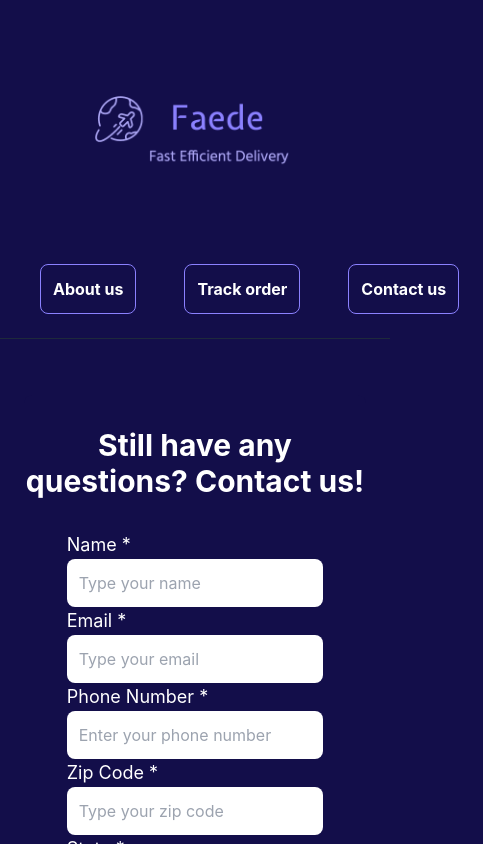
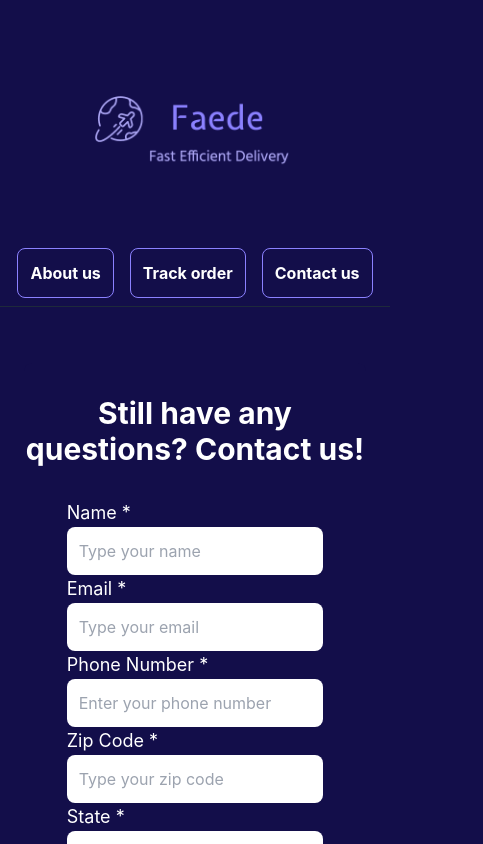
Before and after one commit to loliveira1945/FAEDE, a React (Create React App) app: page /contactUs in a window 390 px wide. Shown: the top 844 px of the page, 483 px wide, since content can reach past the window. Built offline with nearby package versions, Linux system fonts and the light colour scheme.

Commit message:
navigation button adjustments

```diff
--- a/src/components/Button/index.tsx
+++ b/src/components/Button/index.tsx
@@ -9,7 +9,7 @@ type BotaoProps = {
     onClick?: (event: React.MouseEvent<HTMLButtonElement>) => void;
 };
 
-const buttonStyles = 'w-1/4 m-6 p-3 rounded-lg font-bold whitespace-nowrap border border-customColorPurple transition-colors duration-300 ease-in-out hover:bg-customColorPurple hover:bg-gradient-to-l hover:from-transparent hover:via-transparent hover:to-customColorPurple';
+const buttonStyles = 'w-auto m-6 p-3 sm:m-2 rounded-lg font-bold whitespace-nowrap border border-customColorPurple transition-colors duration-300 ease-in-out hover:bg-customColorPurple hover:bg-gradient-to-l hover:from-transparent hover:via-transparent hover:to-customColorPurple';
 
 export default function Button({ typeButton = "button", children, routeButton, className = buttonStyles }: BotaoProps) {
   const history = useNavigate();
--- a/src/pages/Header/index.tsx
+++ b/src/pages/Header/index.tsx
@@ -3,7 +3,7 @@ import logoHeader from '../../images/logoFAEDE.png'
 
 export default function Header() {
     return (
-      <div className='flex flex-wrap items-center justify-around w-full container mx-auto px-4 md:px-8 border-b border-slate-800'>
+      <div className='flex flex-wrap items-center justify-around w-full container mx-auto px-4 md:px-8 sm:m-0 sm:p-0 border-b border-slate-800'>
         <a href='/'>
           <img src={logoHeader} alt='Logo FAEDE' width="240px"/>
         </a>
```
